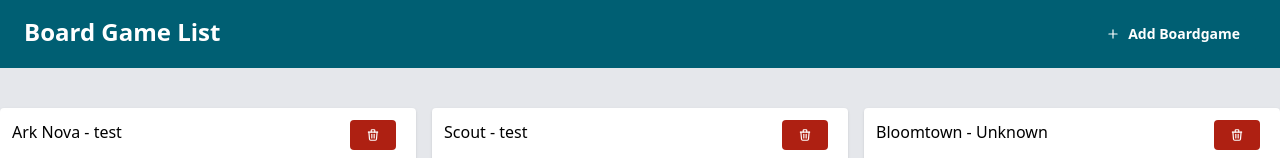
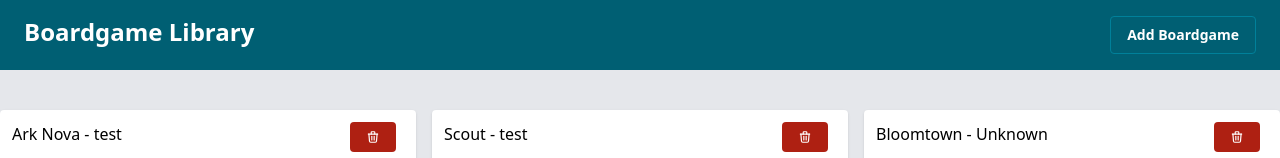
Before and after one commit to Miranda-Spoelstra/boardgame-library, a React (Vite) app: page / in a window 1280 px wide. Shown: the top 158 px of the page. Built offline with nearby package versions, Linux system fonts and the light colour scheme; data requests are answered from the project's data file.

Commit message:
small details

```diff
--- a/src/pages/home/AddBoardgameForm.tsx
+++ b/src/pages/home/AddBoardgameForm.tsx
@@ -35,7 +35,7 @@
 	};
 
 	const inputClasses =
-		'border border-gray-300 rounded-md shadow-sm focus:border-indigo-500 px-4 py-2';
+		'border border-gray-300 rounded-md shadow-sm focus:border-indigo-500 px-4 py-2 focus:border-teal-500 focus:outline-none focus:ring-0';
 
 	return (
 		<Panel className='my-4'>
--- a/src/pages/home/HomePage.tsx
+++ b/src/pages/home/HomePage.tsx
@@ -4,7 +4,6 @@
 import Button from '../../components/button/Button';
 import BoardgamePanel from '../../components/BoardgamePanel';
 import AddBoardgameForm from './AddBoardgameForm';
-import { TbPlus } from 'react-icons/tb';
 
 export default function HomePage() {
 	const [showForm, setShowForm] = useState(false);
@@ -24,10 +23,10 @@
 	return (
 		<div>
 			<div id='header' className='flex justify-between bg-teal-800 py-4 px-6'>
-				<h1 className='text-2xl font-bold text-white'>Board Game List</h1>
+				<h1 className='text-2xl font-bold text-white'>Boardgame Library</h1>
 				<Button
 					buttonStyle={{ color: 'success', rounded: 'sm', size: 'sm' }}
-					leftIcon={<TbPlus />}
+					className='border border-teal-700'
 					onClick={() => setShowForm(!showForm)}
 				>
 					Add Boardgame
```
